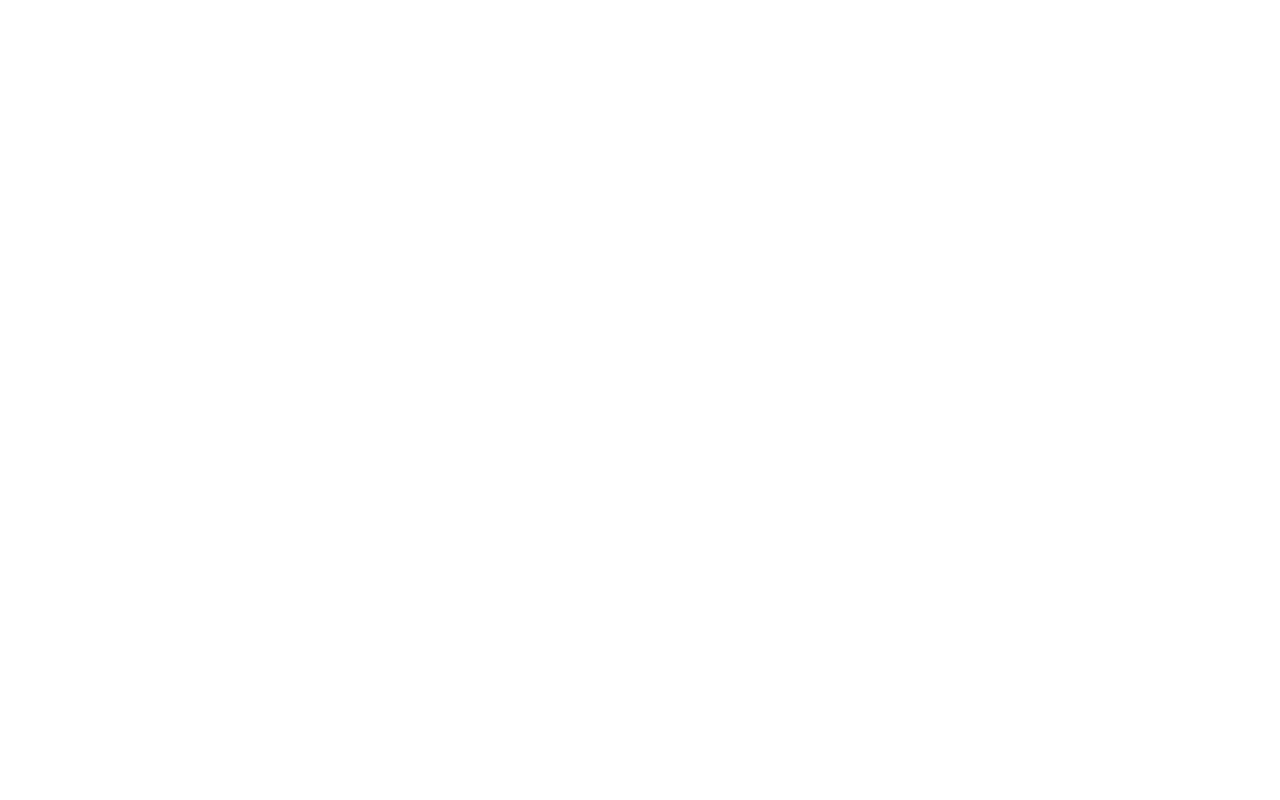
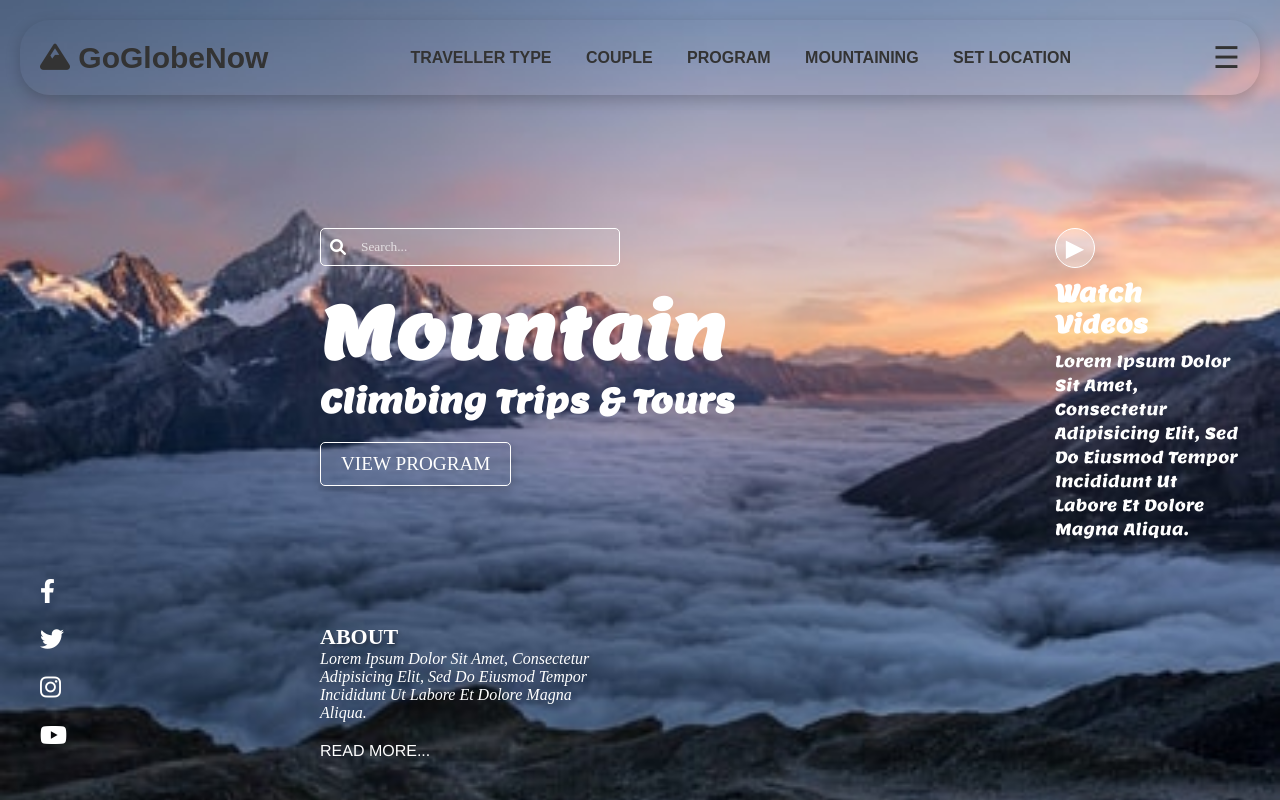
Before and after one commit to longnt08/Go-Globe-Now, a plain HTML site: page front-end/index.html in a window 1280 px wide. Drawn offline with Linux system fonts and the light colour scheme.

Commit message:
update trang chu

```diff
--- /dev/null
+++ b/front-end/index.css
@@ -0,0 +1,256 @@
+/* styles.css */
+* {
+    box-sizing: border-box;
+    margin: 0;
+    padding: 0;
+  }
+
+  body {
+    font-family: Arial, sans-serif;
+    color: #333;
+    background-image: url('../picture/d6c7a0d2f4e97ff16f96c494932562bb.png'); /* Replace with actual background image path */
+    background-size: cover;
+    background-position: center;
+  }
+
+  .container {
+    display: flex;
+    flex-direction: column;
+    justify-content: space-between;
+    height: 100vh;
+    padding: 20px;
+  }
+
+  /* Improved header styles */
+  .header {
+    display: flex;
+    justify-content: space-between;
+    align-items: center;
+    padding: 20px;
+    border-radius: 30px;
+    box-shadow: 0px 5px 15px rgba(0, 0, 0, 0.2);
+  }
+
+  .logo {
+    color: #333;
+    font-family: 'Philosopher', sans-serif;
+    font-size: 30px;
+    font-weight: 700;
+  }
+
+  .navigation a {
+    margin: 0 15px;
+    text-decoration: none;
+    color: #333;
+    font-weight: 600;
+    transition: color 0.3s;
+  }
+
+  .navigation a:hover {
+    color: #FFF;
+  }
+
+  .menu-icon {
+    font-size: 30px;
+    cursor: pointer;
+    color: #333;
+  }
+
+  .main-content {
+    display: flex;
+    flex-direction: column;
+    align-items: center;
+    text-align: center;
+    margin-top: 50px;
+  }
+
+  .search-watch-container {
+    display: flex;
+    font-family: 'Lemon', sans-serif;
+    width: 100%;
+    margin-top: 20px;
+    padding-left: 300px;
+  }
+
+
+  .hero-text {
+    color: #FFF;
+    font-family: 'Lemon', sans-serif;
+    font-style: normal;
+    font-weight: 400;
+    line-height: normal;
+    text-transform: capitalize;
+    align-items: flex-start; /* Căn trái */
+    text-align: left;
+
+  }
+
+  .hero-text h1 {
+    font-size: 72px;
+    color: #FFF;
+    text-align: left;
+    font-family: 'Lemon', sans-serif;
+
+  }
+
+  .hero-text h2 {
+    font-size: 32px;
+    color: #FFF;
+    margin-bottom: 20px;
+    text-align: left;
+    font-family: 'Lemon', sans-serif;
+  }
+
+  .view-program-btn {
+    display: flex;
+  flex-direction: column;
+  align-items: flex-start; /* Căn trái */
+    align-self: flex-start; /* Căn chính nút */
+    margin-top: 20px;
+    padding: 10px 20px;
+    border: 1px solid #FFF;
+    background-color: transparent;
+    color: #FFF;
+    font-size: 16px;
+    cursor: pointer;
+    transition: background-color 0.3s, color 0.3s, box-shadow 0.3s;
+    border-radius: 5px;
+    font-family: 'Philosopher', sans-serif;
+    box-shadow: 0 4px 8px rgba(0, 0, 0, 0.2);
+    margin-bottom: 10px;
+    font-family: 'Times New Roman';
+    font-size: larger;
+  }
+
+
+.view-program-btn:hover {
+  background-color: rgba(255, 255, 255, 0.8); /* Tạo nền mờ khi hover */
+  color: #333;
+  box-shadow: 0 6px 12px rgba(0, 0, 0, 0.3); /* Tăng hiệu ứng bóng khi hover */
+}
+
+  .search-bar {
+    position: relative;
+    width: 300px; /* Fixed width */
+    margin-top: 20px;
+    margin-bottom: 20px;
+    margin-right: 20px
+
+  }
+  .search-icon {
+    position: absolute;
+    top: 50%;
+    left: 10px;
+    transform: translateY(-50%);
+    color: #FFF;
+  }
+  .search-bar input::placeholder {
+    color: #FFF;
+    opacity: 0.7;
+    font-family: 'Times New Roman';
+  }
+
+
+  .search-bar input {
+    width: 100%;
+    padding: 10px 10px 10px 40px;
+    border: 1px solid #FFF;
+    border-radius: 5px;
+    background-color: rgba(255, 255, 255, 0.1);
+    color: #FFF;
+    font-family: 'Times New Roman';
+
+  }
+  .watch-video {
+    flex: 1;
+    text-align: left;
+    padding: 20px;
+    border-radius: 10px;
+    color: #FFF;
+    margin-left: 300px;
+  }
+
+  .play-button {
+    font-size: 24px;
+    border: 1px solid #FFF;
+    border-radius: 50%;
+    width: 40px;
+    height: 40px;
+    display: flex;
+    align-items: center;
+    justify-content: center;
+    cursor: pointer;
+    background-color: rgba(255, 255, 255, 0.3);
+    margin-bottom: 10px;
+  }
+
+  .watch-video h3 {
+    font-size: 24px;
+    margin-bottom: 10px;
+  }
+
+  .watch-video p {
+    font-size: 16px;
+    line-height: 1.5;
+  }
+
+
+  .footer {
+    display: flex;
+    justify-content: space-between;
+    align-items: flex-end;
+    padding: 20px;
+    color: #FFF;
+  }
+
+  .social-icons {
+    display: flex;
+    flex-direction: column; /* Hiển thị icon theo chiều dọc */
+    align-items: flex-start; /* Căn trái icon */
+    position: absolute;
+    left: 40px;
+  }
+
+  .social-icons a {
+    margin: 10px 0;
+    font-size: 24px;
+    text-decoration: none;
+    color: #FFF;
+    transition: color 0.3s, transform 0.3s;
+  }
+
+  .social-icons a:hover {
+    color: #d83131;
+    transform: scale(1.1);
+  }
+
+  .about {
+    max-width: 300px;
+    margin-left:280px;
+    font-family: 'Time New Roman';
+  }
+  .about h3
+  {
+    font-size: 22px;
+    font-weight: bold;
+    text-shadow: 2px 2px 4px rgba(0, 0, 0, 0.5);
+  }
+  .about p
+  {
+    font-style: italic;
+  }
+  .about a
+  {
+    font-family:'Franklin Gothic Medium', 'Arial Narrow', Arial, sans-serif;
+    display: block;
+  margin-top: 20px;
+  }
+
+  .footer a {
+    color: #FFF;
+    text-decoration: none;
+  }
+
+  .footer a:hover {
+    text-decoration: underline;
+  }
--- a/front-end/index.html
+++ b/front-end/index.html
@@ -1,11 +1,66 @@
 <!DOCTYPE html>
 <html lang="en">
 <head>
-    <meta charset="UTF-8">
-    <meta name="viewport" content="width=device-width, initial-scale=1.0">
-    <title>Homepage</title>
+  <meta charset="UTF-8">
+  <meta name="viewport" content="width=device-width, initial-scale=1.0">
+  <title>Mountain Climbing Trips & Tours</title>
+  <link rel="stylesheet" href="index.css">
+  <link rel="stylesheet" href="https://cdnjs.cloudflare.com/ajax/libs/font-awesome/6.0.0-beta3/css/all.min.css">
+  <link href="https://fonts.googleapis.com/css2?family=Lemon&display=swap" rel="stylesheet">
+  <link rel="stylesheet" href="https://cdnjs.cloudflare.com/ajax/libs/font-awesome/6.0.0-beta3/css/all.min.css">
+
+
 </head>
 <body>
+  <div class="container">
+    <!-- Header Section -->
+    <header class="header">
+      <div class="logo">
+        <i class="fas fa-mountain"></i> GoGlobeNow
+      </div>
+      <nav class="navigation">
+        <a href="#">TRAVELLER TYPE</a>
+        <a href="#">COUPLE</a>
+        <a href="#">PROGRAM</a>
+        <a href="#">MOUNTAINING</a>
+        <a href="#">SET LOCATION</a>
+      </nav>
+      <div class="menu-icon">☰</div>
+    </header>
+    <!-- Main Section -->
+    <main class="main-content">
+      <div class="search-watch-container">
+        <div class="hero-text">
+          <div class="search-bar">
+            <i class="fas fa-search search-icon"></i>
+            <input type="text" placeholder="Search..." id="search-bar">
+          </div>
+          <h1>Mountain</h1>
+          <h2>Climbing Trips & Tours</h2>
+          <button class="view-program-btn">VIEW PROGRAM</button>
+        </div>
+        <div class="watch-video">
+          <div class="play-button">▶</div>
+          <h3>Watch Videos</h3>
+          <p>Lorem Ipsum Dolor Sit Amet, Consectetur Adipisicing Elit, Sed Do Eiusmod Tempor Incididunt Ut Labore Et Dolore Magna Aliqua.</p>
+        </div>
+      </div>
+    </main>
+    <!-- Footer Section -->
+    <footer class="footer">
+      <div class="about">
+        <h3>ABOUT</h3>
+        <p>Lorem Ipsum Dolor Sit Amet, Consectetur Adipisicing Elit, Sed Do Eiusmod Tempor Incididunt Ut Labore Et Dolore Magna Aliqua.</p>
+        <a href="#">READ MORE...</a>
+      </div>
+      <div class="social-icons">
+        <a href="#"><i class="fab fa-facebook-f"></i></a>
+        <a href="#"><i class="fab fa-twitter"></i></a>
+        <a href="#"><i class="fab fa-instagram"></i></a>
+        <a href="#"><i class="fab fa-youtube"></i></a>
 
+      </div>
+    </footer>
+  </div>
 </body>
 </html>
```
Also changed, not shown: picture/d6c7a0d2f4e97ff16f96c494932562bb.png (added).
